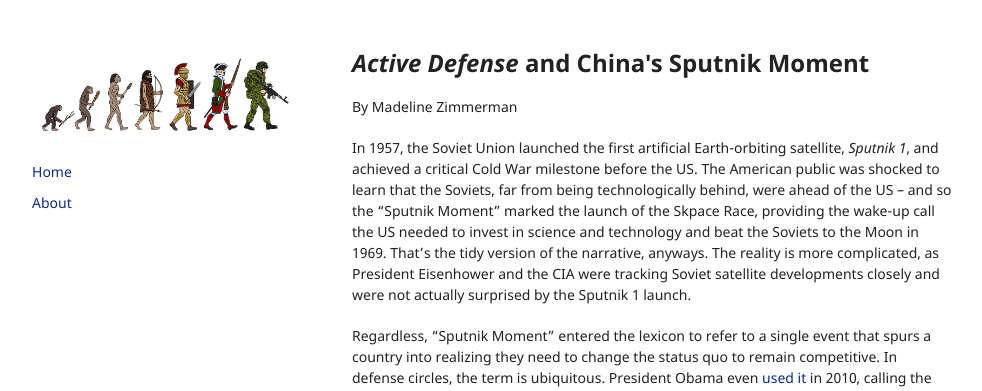
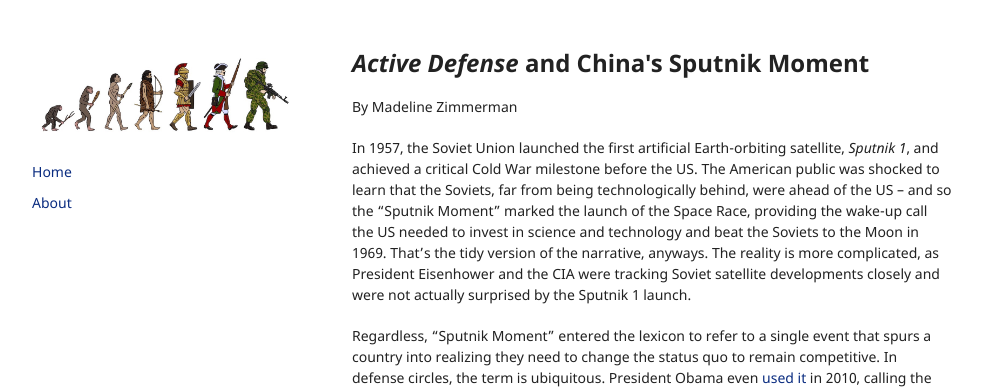
Before and after one commit to gordonhart/kinetic.reviews, a Jekyll site: the page built from posts/2022-12-31-active-defense.md, in a window 1280 px wide and 900 px high. Shown: the top 391 px of the window, without its empty margins (148-1130 px from the left). Built offline with Jekyll 4.4.1, drawn with Linux system fonts in a browser that asks for light colours; the repository's description, which GitHub fills in, is left out; some of the changed text lies outside the part shown.

Commit message:
active defense edit

```diff
--- a/posts/2022-12-31-active-defense.md
+++ b/posts/2022-12-31-active-defense.md
@@ -2,10 +2,10 @@
 layout: post
 title: "<i>Active Defense</i> and China's Sputnik Moment"
 date: 2022-12-31
-tags: nonfiction
+tags: nonfiction, space, China
 ---
 
-In 1957, the Soviet Union launched the first artificial Earth-orbiting satellite, _Sputnik 1_, and achieved a critical Cold War milestone before the US. The American public was shocked to learn that the Soviets, far from being technologically behind, were ahead of the US – and so the “Sputnik Moment” marked the launch of the Skpace Race, providing the wake-up call the US needed to invest in science and technology and beat the Soviets to the Moon in 1969. That’s the tidy version of the narrative, anyways. The reality is more complicated, as President Eisenhower and the CIA were tracking Soviet satellite developments closely and were not actually surprised by the Sputnik 1 launch.
+In 1957, the Soviet Union launched the first artificial Earth-orbiting satellite, _Sputnik 1_, and achieved a critical Cold War milestone before the US. The American public was shocked to learn that the Soviets, far from being technologically behind, were ahead of the US – and so the “Sputnik Moment” marked the launch of the Space Race, providing the wake-up call the US needed to invest in science and technology and beat the Soviets to the Moon in 1969. That’s the tidy version of the narrative, anyways. The reality is more complicated, as President Eisenhower and the CIA were tracking Soviet satellite developments closely and were not actually surprised by the Sputnik 1 launch.
 
 Regardless, “Sputnik Moment” entered the lexicon to refer to a single event that spurs a country into realizing they need to change the status quo to remain competitive. In defense circles, the term is ubiquitous. President Obama even [used it](https://obamawhitehouse.archives.gov/blog/2010/12/06/president-obama-north-carolina-our-generation-s-sputnik-moment-now) in 2010, calling the recession “our generation’s Sputnik Moment” and that we cannot go back to an economy “built on financial speculation.” Like many an overused idiom, Sputnik Moment has lost its potency, particularly when used by the US defense establishment (today, everything China does is a Sputnik Moment, but, ironically, nothing is severe enough to warrant a change). However, the term is useful when considering what events may have served as other countries' Sputnik Moments.
 
```
